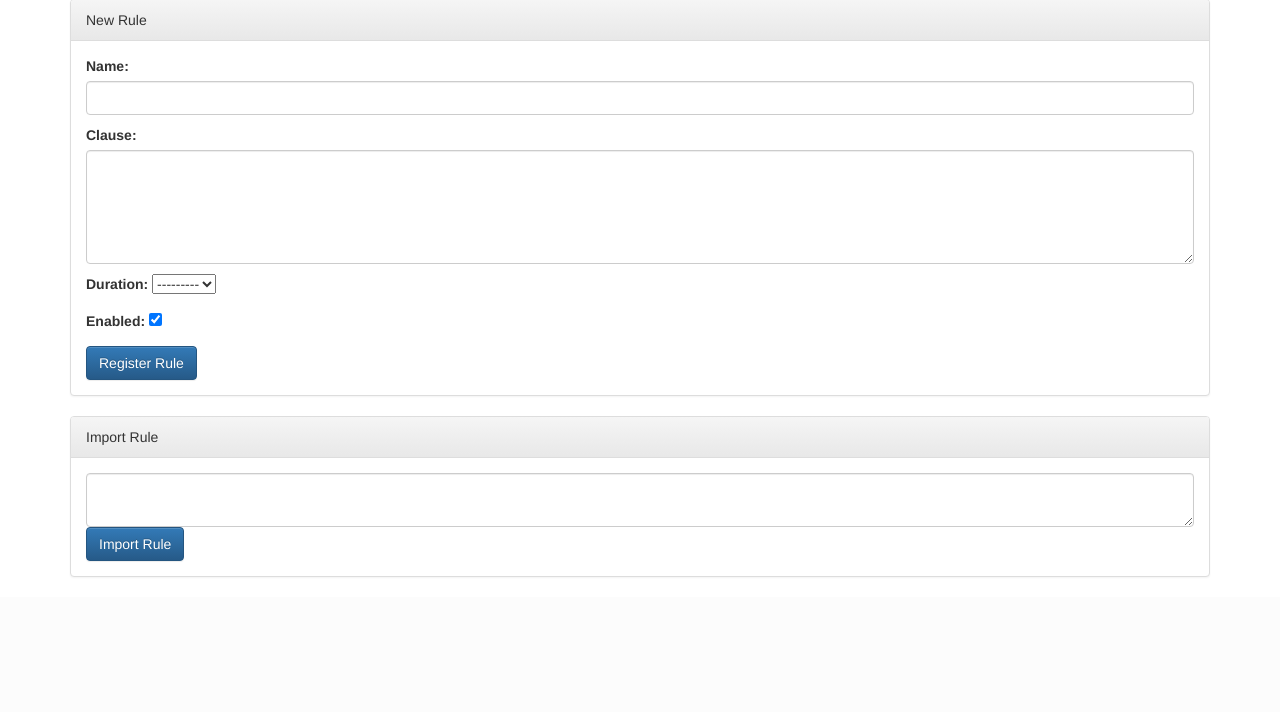
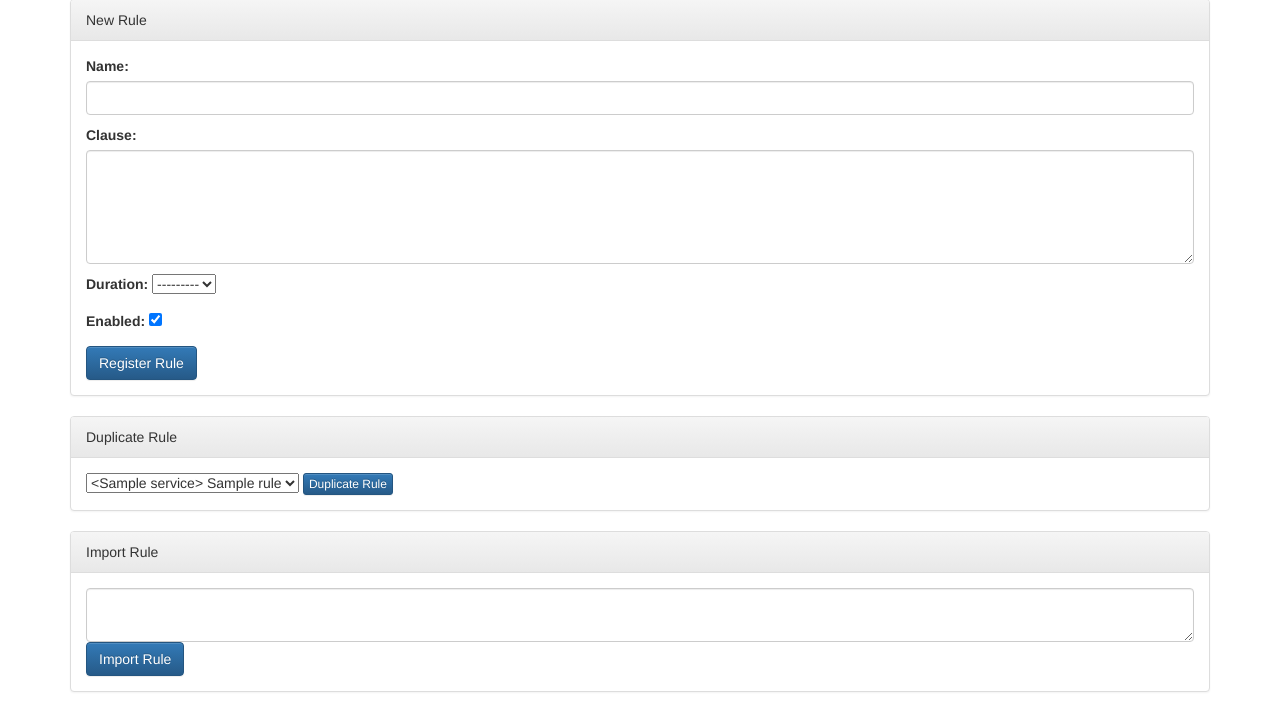
Before and after one commit to line/promgen, a Django app: page /service/1/rules/new in a window 1280 px wide. Shown: the part 255-967 px from the top of the page. Before the commit the page ends 832 px from the top, so only its background shows below. Run offline with Django 3.2, Linux system fonts and the light colour scheme; tables that the repository leaves empty hold one stand-in row (values such as "Sample post"); data that the repository does not hold is empty; parts of the project's set-up code (start-up, migrations or seed data) failed here and were passed over; some libraries are stand-ins or nearby versions.

Commit message:
Move our RuleCopy to the same page as registering a new rule, to simplfy UI a bit

```diff
--- a/promgen/templates/promgen/rule_register.html
+++ b/promgen/templates/promgen/rule_register.html
@@ -25,6 +25,17 @@
 </div>
 
 <div class="panel panel-default">
+  <div class="panel-heading">Duplicate Rule</div>
+  <div class="panel-body">
+    <form action="{% url 'rule-copy' service.id %}" method="post" style="display: inline">
+        {% csrf_token %}
+        {{ view.rule_copy_form.rule_id }}
+        <button class="btn btn-primary btn-xs">Duplicate Rule</button>
+    </form>
+  </div>
+</div>
+
+<div class="panel panel-default">
   <div class="panel-heading">Import Rule</div>
   <div class="panel-body">
     <form action="{% url 'rule-new' service.id %}" method="post">{% csrf_token %}
--- a/promgen/views.py
+++ b/promgen/views.py
@@ -47,7 +47,6 @@ class ShardList(ListView):
 
 
 class ShardDetail(DetailView):
-    form = forms.RuleCopyForm()
     queryset = models.Shard.objects\
         .prefetch_related(
             'service_set',
@@ -58,7 +57,6 @@ class ShardDetail(DetailView):
 
 
 class ServiceList(ListView):
-    form = forms.RuleCopyForm()
     queryset = models.Service.objects\
         .prefetch_related(
             'sender',
@@ -107,7 +105,6 @@ class AuditList(ListView):
 
 
 class ServiceDetail(DetailView):
-    form = forms.RuleCopyForm()
     queryset = models.Service.objects\
         .prefetch_related(
             'project_set',
@@ -250,7 +247,6 @@ class UnlinkFarm(View):
 
 
 class RulesList(ListView, ServiceMixin):
-    form = forms.RuleCopyForm()
     template_name = 'promgen/rule_list.html'
 
     def get_queryset(self):
@@ -448,6 +444,7 @@ class RuleRegister(FormView, ServiceMixin):
     model = models.Rule
     template_name = 'promgen/rule_register.html'
     form_class = forms.NewRuleForm
+    rule_copy_form = forms.RuleCopyForm()
 
     def post(self, request, *args, **kwargs):
         form = self.get_form()
```
Also changed, not shown: promgen/templates/promgen/service_block.html (+0 -7 lines).
